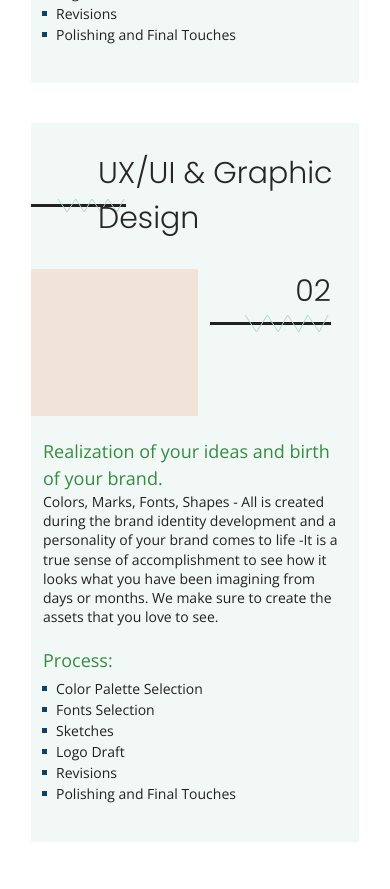
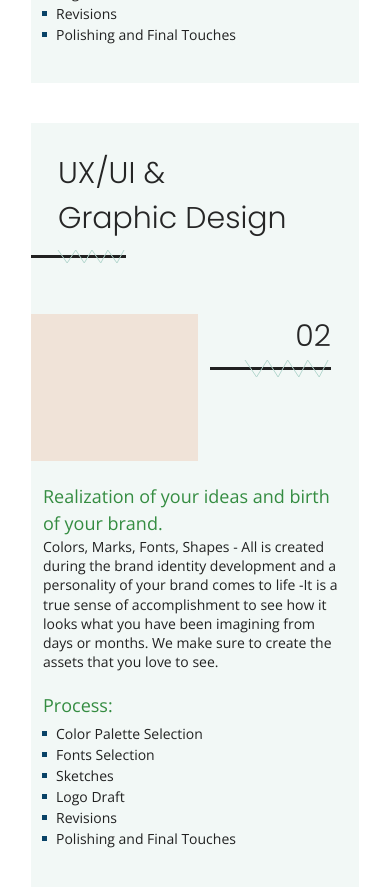
Before and after one commit to Kingkon963/reallyBeyond, a Next.js app: page /services in a window 390 px wide. Shown: the part 860-1749 px from the top of the page. Built offline with nearby package versions, Linux system fonts and the light colour scheme; a web font is replaced by a local one.

Commit message:
title fixed with getTextContent

```diff
--- a/pages/services.tsx
+++ b/pages/services.tsx
@@ -46,7 +46,11 @@ const ServicesPage: NextPage = () => {
               </div>
             </ServiceCard>
             <ServiceCard
-              title="UX/UI & Graphic Design"
+              title={
+                <span>
+                  UX/UI &<br className="lg:hidden" /> Graphic Design
+                </span>
+              }
               number={2}
               mirror={true}
             >
--- a/src/components/ServiceCard.tsx
+++ b/src/components/ServiceCard.tsx
@@ -1,6 +1,8 @@
 import * as React from "react";
+import ReactDOMServer from "react-dom/server";
 import { useEffect } from "react";
 import { useMedia } from "react-use";
+import ReactDOM from "react-dom";
 
 const UnderlineSVG = ({ size }: { size: "small" | "medium" | "large" }) => {
   const SVGs = {
@@ -54,7 +56,7 @@ const UnderlineSVG = ({ size }: { size: "small" | "medium" | "large" }) => {
 };
 
 interface ServiceCard {
-  title: string;
+  title: string | JSX.Element;
   number: number;
   mirror?: boolean;
 }
@@ -67,31 +69,56 @@ const ServiceCard: React.FC<ServiceCard> = ({
 }) => {
   const isLG = useMedia("(min-width: 1024px)");
 
+  const getTextContent = (elem: JSX.Element, text = ""): string => {
+    if (elem.props.children) {
+      const childs: Array<string | JSX.Element> = elem.props.children;
+      childs.forEach((child) => {
+        if (typeof child === "string") text += child;
+        else {
+          if (child.props.children) text = getTextContent(child, text);
+        }
+      });
+    }
+    return text;
+  };
+
+  let largeTitle = false; // Checking if the title is double line or not
+  if (typeof title === "string") largeTitle = title.length > 17;
+  else {
+    largeTitle = getTextContent(title).length > 17;
+  }
+
   if (!isLG) mirror = false;
 
   return (
     <div
-      className="bg-[#F2F8F6] text-[#262626] lg:w-[765px] lg:h-[655px] 3xl:w-[944px]
-    pt-[146px] lg:pt-[250px] pb-[38px] relative"
+      className={`bg-[#F2F8F6] text-[#262626] lg:w-[765px] lg:h-[655px] 3xl:w-[944px]
+    ${
+      largeTitle ? "pt-[191px]" : "pt-[146px]"
+    }  lg:pt-[250px] pb-[38px] relative`}
       style={mirror ? { transform: "scale(-1, 1)", marginLeft: "auto" } : {}}
     >
       <h1
         className={`font-poppinsLight text-[30px] leading-[45px]
         lg:text-[60px] lg:leading-[90px]
       absolute top-[28px] ${
-        mirror ? "left-[44px]" : "left-[67px]"
+        mirror ? "left-[44px]" : largeTitle ? "left-[27px]" : "left-[67px]"
       }  lg:top-[101px] z-10`}
         style={mirror ? { transform: "scale(-1, 1)" } : {}}
       >
         {title}
       </h1>
-      <div className="absolute top-[75px] lg:to-[124px] lg:top-[197px]">
+      <div
+        className={`absolute ${
+          largeTitle ? "top-[126px]" : "top-[75px]"
+        } lg:top-[197px]`}
+      >
         <UnderlineSVG size={isLG ? (mirror ? "large" : "medium") : "small"} />
       </div>
 
       <div
-        className="absolute right-[28px] lg:-right-[401px] lg:top-[97px] 3xl:-right-[475px] 3xl:top-[110px]
-      flex flex-col items-end z-10"
+        className={`absolute right-[28px] lg:-right-[401px] lg:top-[97px] 3xl:-right-[475px] 3xl:top-[110px]
+      flex flex-col items-end z-10`}
         style={mirror ? { transform: "scale(-1, 1)" } : {}}
       >
         <span className="font-poppinsLight text-[30px] leading-[45px] lg:text-[60px] lg:leading-[65px]">
@@ -101,9 +128,12 @@ const ServiceCard: React.FC<ServiceCard> = ({
       </div>
       {/* Illustration */}
       <div
-        className="bg-[#F0E3D8] w-[167px] h-[147px] xsp:w-[201px] xsp:h-[177px]
-      lg:w-[417px] lg:h-[437px] 3xl:w-[515px] 3xl:h-[453px]
-       lg:absolute lg:top-[109px] lg:left-[648px] 3xl:left-[799px]
+        className="bg-[#F0E3D8]
+        w-[167px] h-[147px]
+        xsp:w-[201px] xsp:h-[177px]
+        lg:w-[417px] lg:h-[437px]
+        3xl:w-[515px] 3xl:h-[453px]
+        lg:absolute lg:top-[109px] lg:left-[648px] 3xl:left-[799px]
        "
         style={mirror ? { transform: "scale(-1, 1)" } : {}}
       ></div>
```
